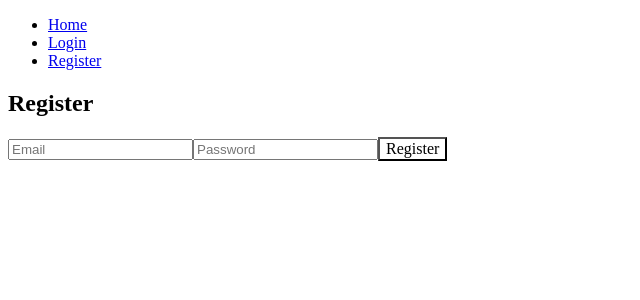
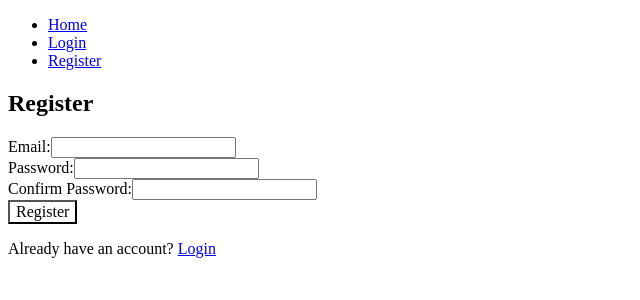
Before and after one commit to alojsb/Them-Web-Apps, a React (Create React App) app in the folder Kolibri_WebApp/: page /register in a window 1280 px wide. Shown: the top 300 px of the page, without its empty margins (0-640 px from the left). Built offline with nearby package versions, Linux system fonts and the light colour scheme; no server answers.

Commit message:
added confirm password field in register

```diff
--- a/Kolibri_WebApp/src/components/Auth/Register.js
+++ b/Kolibri_WebApp/src/components/Auth/Register.js
@@ -1,40 +1,67 @@
 import React, { useState } from 'react';
+import { Link, useNavigate } from 'react-router-dom';
 import { createUserWithEmailAndPassword } from 'firebase/auth';
 import { auth } from '../../firebase/firebaseConfig';
 
 const Register = () => {
   const [email, setEmail] = useState('');
   const [password, setPassword] = useState('');
+  const [confirmPassword, setConfirmPassword] = useState('');
+  const [error, setError] = useState('');
+  const navigate = useNavigate();
 
-  const handleRegister = async (e) => {
-    e.preventDefault();
+  const handleSubmit = async (event) => {
+    event.preventDefault();
+
+    if (password !== confirmPassword) {
+      setError('Passwords do not match');
+      return;
+    }
+
     try {
       await createUserWithEmailAndPassword(auth, email, password);
-      // Redirect or show success message
+      navigate('/'); // Redirect to home or another page on successful registration
     } catch (error) {
-      console.error(error.message);
+      setError(error.message); // Set error message from Firebase Authentication
     }
   };
 
   return (
-    <form onSubmit={handleRegister}>
+    <div>
       <h2>Register</h2>
+      <form onSubmit={handleSubmit}>
+        <div>
+          <label>Email:</label>
           <input
             type="email"
             value={email}
             onChange={(e) => setEmail(e.target.value)}
-        placeholder="Email"
             required
           />
+        </div>
+        <div>
+          <label>Password:</label>
           <input
             type="password"
             value={password}
             onChange={(e) => setPassword(e.target.value)}
-        placeholder="Password"
             required
           />
+        </div>
+        <div>
+          <label>Confirm Password:</label>
+          <input
+            type="password"
+            value={confirmPassword}
+            onChange={(e) => setConfirmPassword(e.target.value)}
+            required
+          />
+        </div>
+        {error && <p style={{ color: 'red' }}>{error}</p>}
         <button type="submit">Register</button>
       </form>
+      <p>Already have an account? <Link to="/login">Login</Link></p>
+    </div>
   );
 };
 
```
Lines whose indentation alone changed are shown as unchanged.
